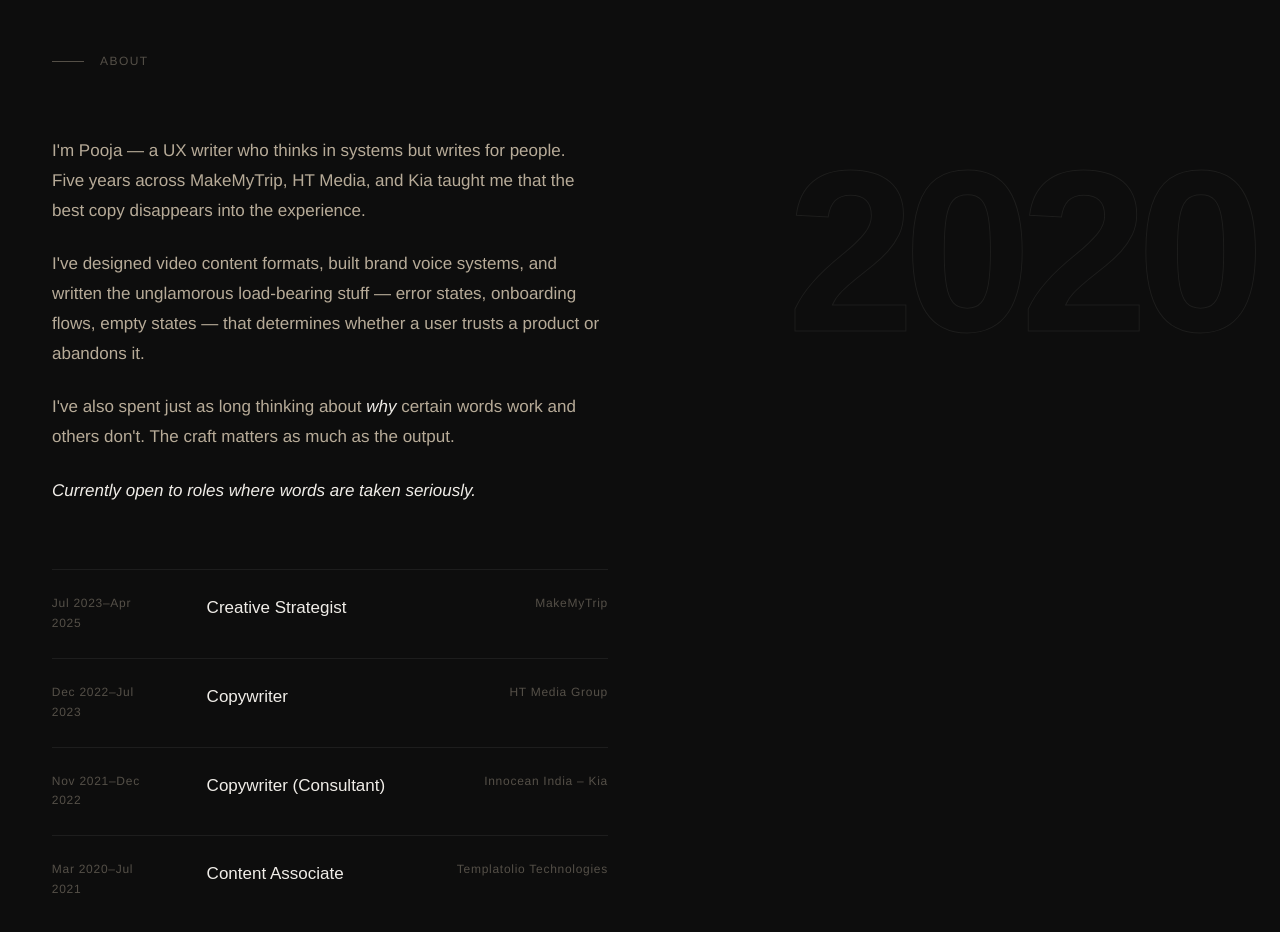
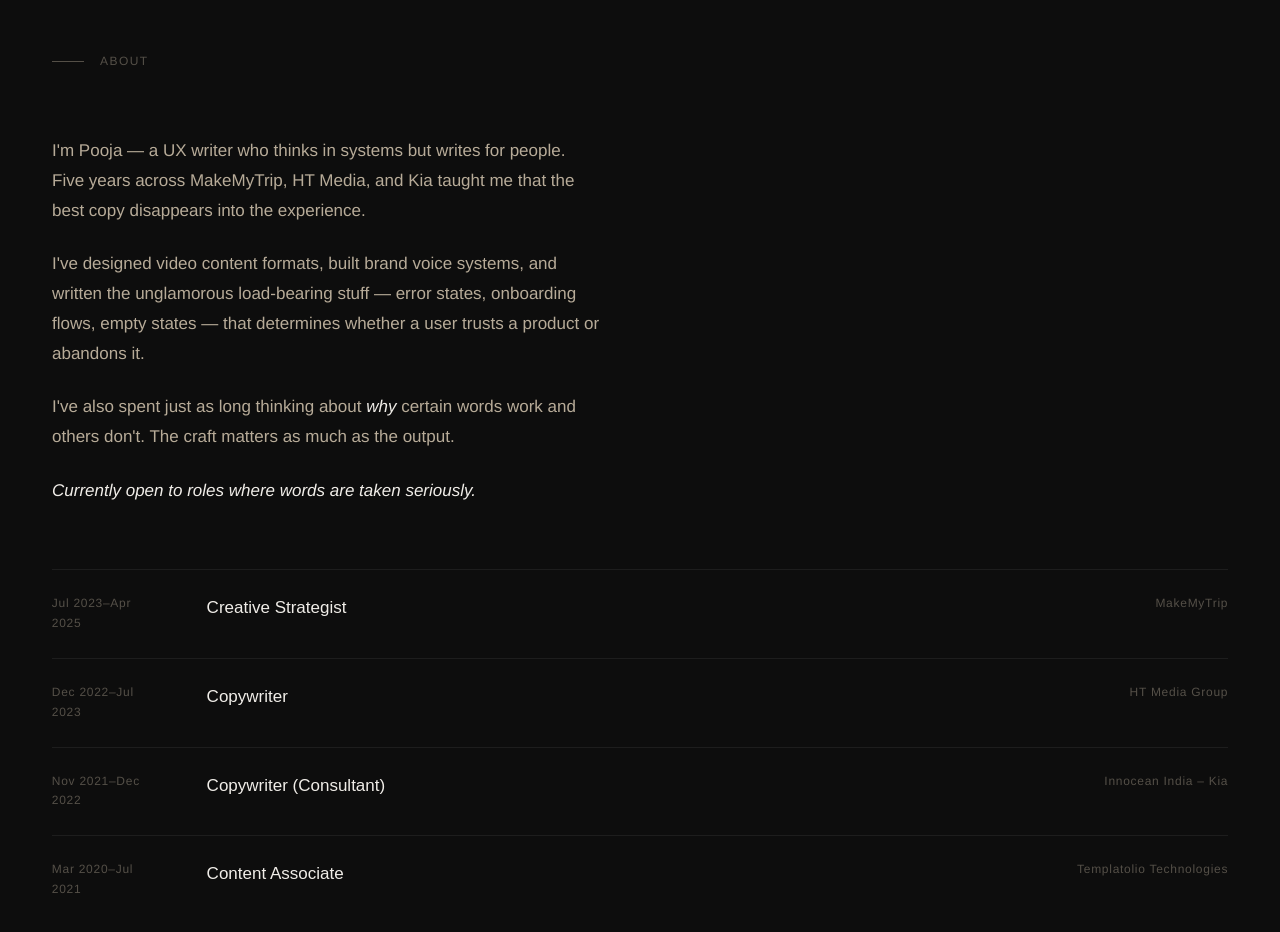
Before and after one commit to aftertakes-prog/pf-pa26, a Next.js app: page / in a window 1280 px wide. Shown: the part 3460-4392 px from the top of the page. Built offline with nearby package versions, Linux system fonts and the light colour scheme; a web font is replaced by a local one.

Commit message:
fix: remove decorative 2020 ghost number from About section

```diff
--- a/app/globals.css
+++ b/app/globals.css
@@ -848,19 +848,6 @@ body { cursor: none; }
   line-height: 1.1;
   margin-bottom: var(--sp-lg);
   max-width: 18ch;
-}
-.about__ghost {
-  position: absolute;
-  right: -2vw;
-  top: 0;
-  font-size: clamp(6rem, 18vw, 20rem);
-  font-weight: 700;
-  color: transparent;
-  -webkit-text-stroke: 1px var(--c-border);
-  letter-spacing: -0.05em;
-  line-height: 1;
-  pointer-events: none;
-  user-select: none;
 }
 .about__bio p {
   font-size: var(--fluid-body);
@@ -3600,8 +3587,6 @@ body { cursor: none; }
   .card-meta         { gap: 0.75rem; margin-bottom: 1.25rem; }
 
   /* ── About ───────────────────────────────────────────────────────────── */
-  .about__ghost      { display: none; }
-  .about__cols       { grid-template-columns: 1fr !important; }
   .about__bio p      { max-width: 100%; }
   .experience__row   {
     grid-template-columns: 1fr;
--- a/components/About.tsx
+++ b/components/About.tsx
@@ -66,7 +66,7 @@ export default function About() {
         <span className="section__label-text">About</span>
       </div>
 
-      <div className="about__cols" style={{ display: 'grid', gridTemplateColumns: '1fr 1fr', gap: '4rem', position: 'relative' }}>
+      <div className="about__cols">
         <div>
           <div className="about__bio" data-lenis-speed="0.93">
             <p>I&apos;m Pooja — a UX writer who thinks in systems but writes for people. Five years across MakeMyTrip, HT Media, and Kia taught me that the best copy disappears into the experience.</p>
@@ -86,9 +86,6 @@ export default function About() {
           </div>
         </div>
 
-        <div style={{ position: 'relative' }}>
-          <span className="about__ghost" data-lenis-speed="0.55" aria-hidden="true">2020</span>
-        </div>
       </div>
     </section>
   )
```
